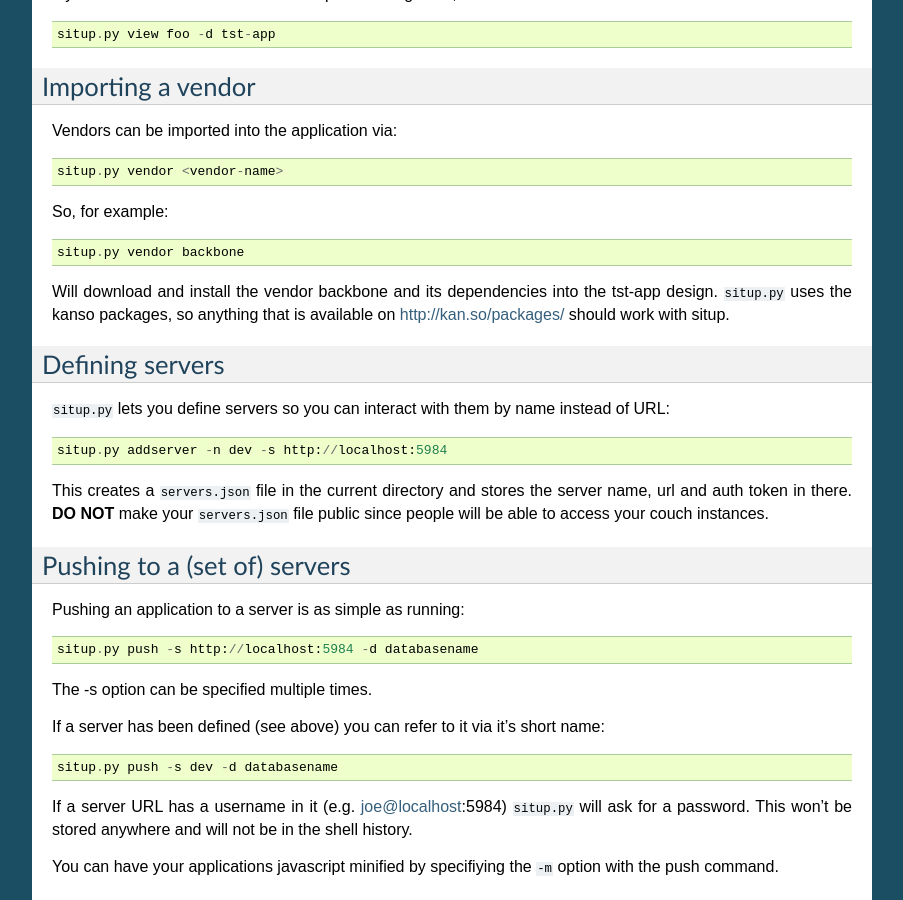
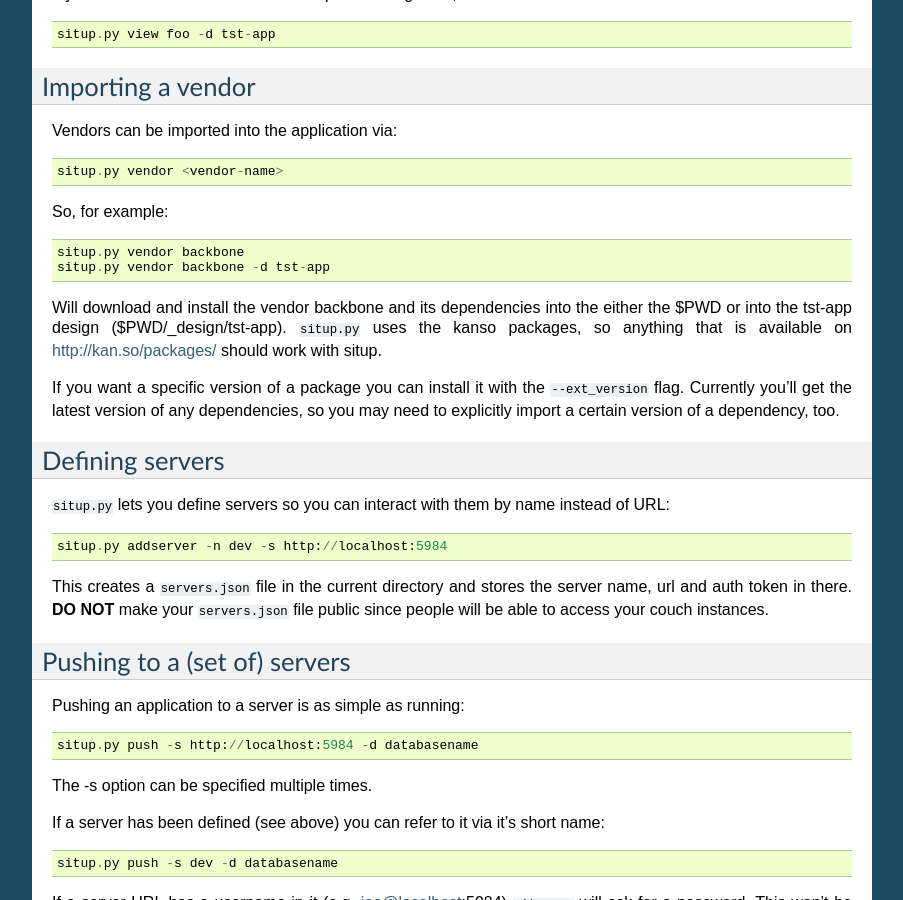
Before and after one commit to drsm79/situp, a Sphinx documentation site: the page built from docs/usage.rst, in a window 1280 px wide and 900 px high, scrolled down 795 px. Shown: the whole window, without its empty margins (198-1101 px from the left). Built offline with Sphinx 7.4.7, drawn with Linux system fonts in a browser that asks for light colours; formulas are drawn with MathJax 3.

Commit message:
Update docs re vendor

```diff
--- a/docs/usage.rst
+++ b/docs/usage.rst
@@ -47,10 +47,16 @@ Vendors can be imported into the application via::
 So, for example::
 
 	situp.py vendor backbone
+	situp.py vendor backbone -d tst-app
 
 Will download and install the vendor backbone and its dependencies into the
-tst-app design. ``situp.py`` uses the kanso packages, so anything that is
-available on http://kan.so/packages/ should work with situp.
+either the $PWD or into the tst-app design ($PWD/_design/tst-app). ``situp.py``
+uses the kanso packages, so anything that is available on http://kan.so/packages/
+should work with situp.
+
+If you want a specific version of a package you can install it with the
+``--ext_version`` flag. Currently you'll get the latest version of any dependencies,
+so you may need to explicitly import a certain version of a dependency, too.
 
 Defining servers
 ----------------------------------------
```
